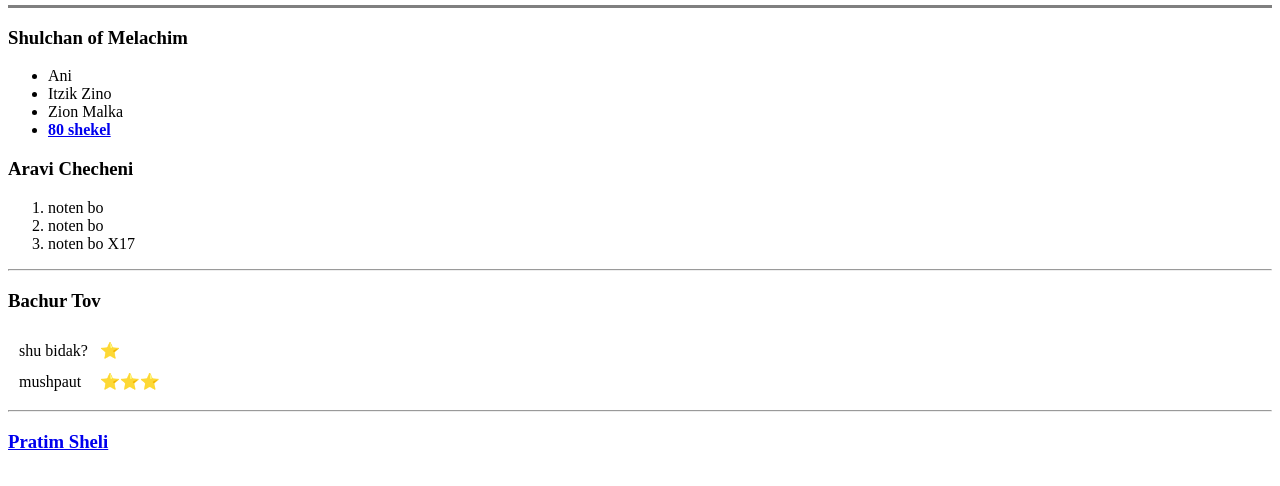
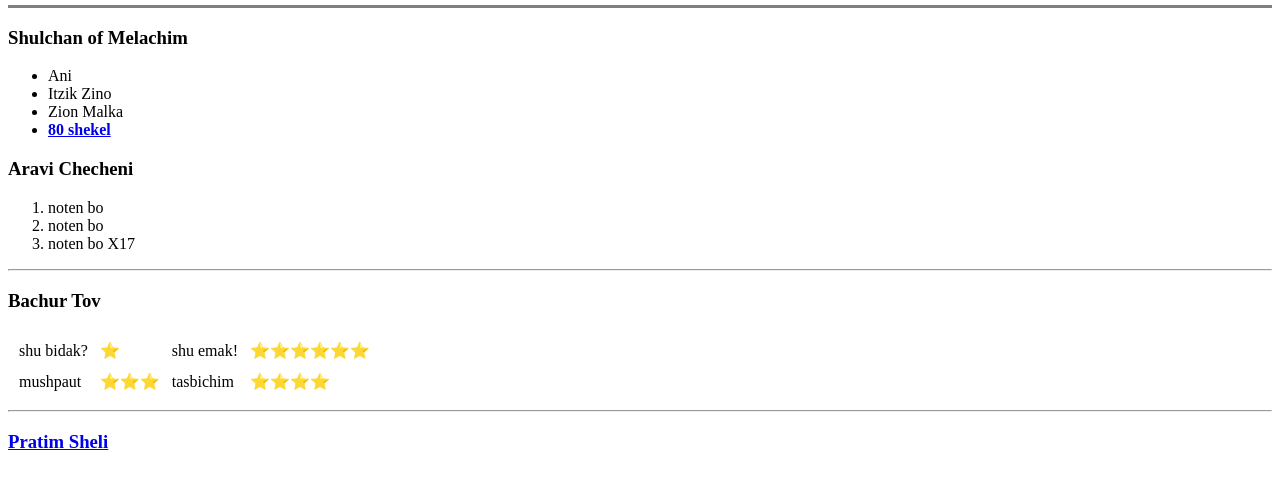
Before and after one commit to ofirmor15/html-test, a plain HTML site: page index.html in a window 1280 px wide. Shown: the part 278-764 px from the top of the page. Drawn offline with Linux system fonts and the light colour scheme.

Commit message:
Update index.html

```diff
--- a/index.html
+++ b/index.html
@@ -35,10 +35,14 @@
             <tr>
                 <td>shu bidak?</td>
                 <td>⭐</td>
+                <td>shu emak!</td>
+                <td>⭐⭐⭐⭐⭐⭐</td>
             </tr>
             <tr>
                 <td>mushpaut</td>
                 <td>⭐⭐⭐</td>
+                <td>tasbichim</td>
+                <td>⭐⭐⭐⭐</td>
             </tr>
         </table>
     <hr>
```
